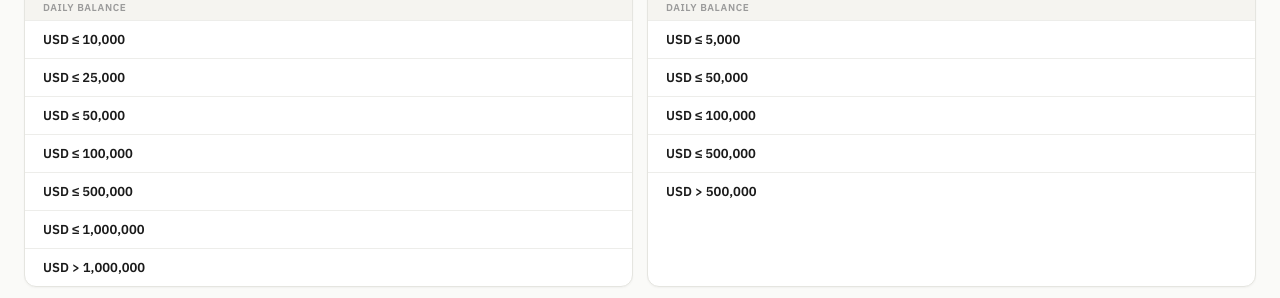
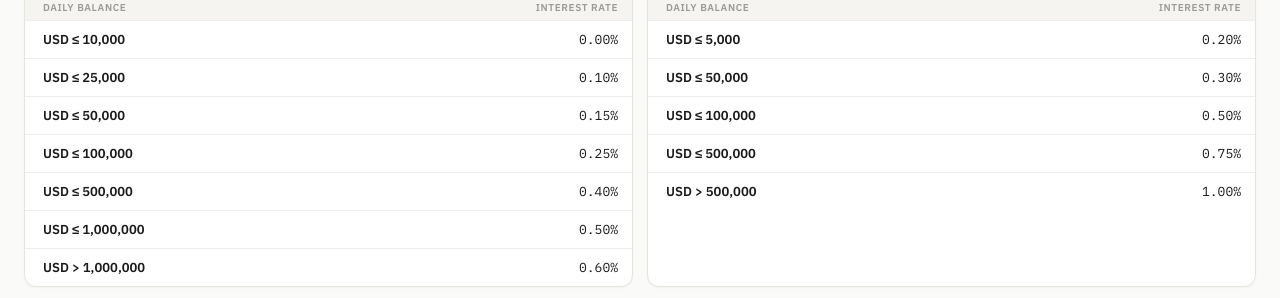
Before and after one commit to chhounk/InterestKH, a website: page index.html in a window 1280 px wide. Shown: the part 2878-3176 px from the top of the page. Drawn offline with Linux system fonts and the light colour scheme.

Commit message:
Fix savings table rates not showing
Override generic table min-width (880px) on savings tables so rate column is not pushed offscreen.

Co-Authored-By: Claude Opus 4.6 <noreply@anthropic.com>

```diff
--- a/index.html
+++ b/index.html
@@ -221,7 +221,7 @@
     padding: 4px 8px; border-radius: 999px; border: 1px solid var(--border); color: var(--text-secondary);
     background: var(--bg-warm);
   }
-  .savings-table { width: 100%; border-collapse: collapse; font-size: 12px; }
+  .savings-table { width: 100%; border-collapse: collapse; font-size: 12px; min-width: 0; }
   .savings-table th {
     text-align: left; font-size: 10px; text-transform: uppercase; letter-spacing: 0.06em;
     color: var(--text-muted); padding: 6px 14px; border-bottom: 1px solid var(--border-light);
```
